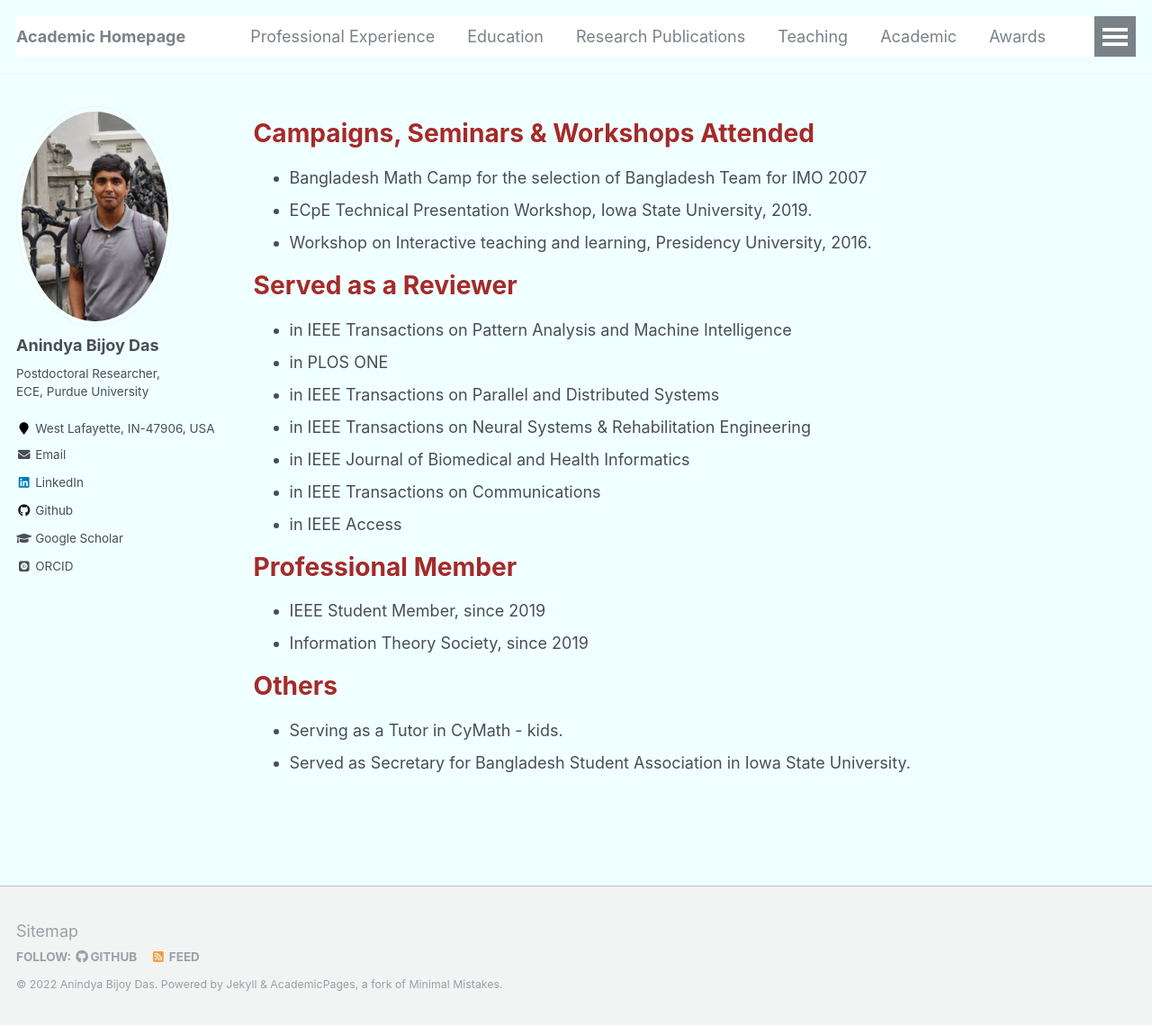
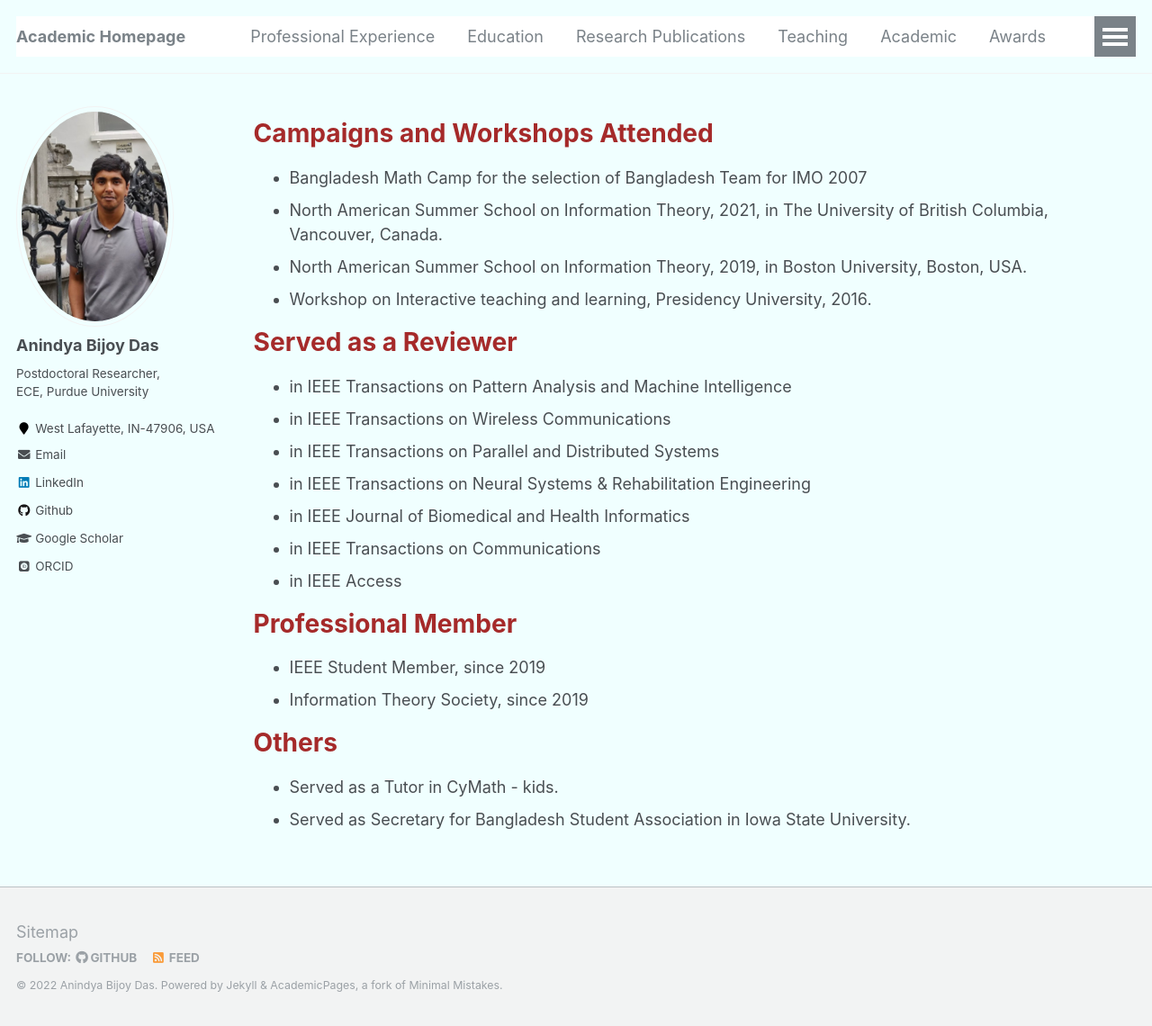
Before and after one commit to anindyabijoydas/portfolio, a Jekyll site: the page built from _pages/miscellaneous.md, in a window 1280 px wide and 1140 px high. Shown: the whole window at 90% size. Built offline with Jekyll 4.4.1, drawn with Linux system fonts in a browser that asks for light colours; some web fonts are replaced.

Commit message:
Update miscellaneous.md

```diff
--- a/_pages/miscellaneous.md
+++ b/_pages/miscellaneous.md
@@ -13,16 +13,17 @@ redirect_from:
   }
 </style>
 
-<span style="color:brown">**Campaigns, Seminars & Workshops Attended**</span>
+<span style="color:brown">**Campaigns and Workshops Attended**</span>
 ======
 * Bangladesh Math Camp for the selection of Bangladesh Team for IMO 2007
-* ECpE Technical Presentation Workshop, Iowa State University, 2019.
+* North American Summer School on Information Theory, 2021, in The University of British Columbia, Vancouver, Canada.
+* North American Summer School on Information Theory, 2019, in Boston University, Boston, USA.
 * Workshop on Interactive teaching and learning, Presidency University, 2016.
 
 <span style="color:brown">**Served as a Reviewer**</span>
 ======
 * in IEEE Transactions on Pattern Analysis and Machine Intelligence
-* in PLOS ONE
+* in IEEE Transactions on Wireless Communications
 * in IEEE Transactions on Parallel and Distributed Systems
 * in IEEE Transactions on Neural Systems & Rehabilitation Engineering
 * in IEEE Journal of Biomedical and Health Informatics
@@ -36,5 +37,5 @@ redirect_from:
 
 <span style="color:brown">**Others**</span>
 ======
-* Serving as a Tutor in CyMath - kids.
+* Served as a Tutor in CyMath - kids.
 * Served as Secretary for Bangladesh Student Association in Iowa State University.
```
